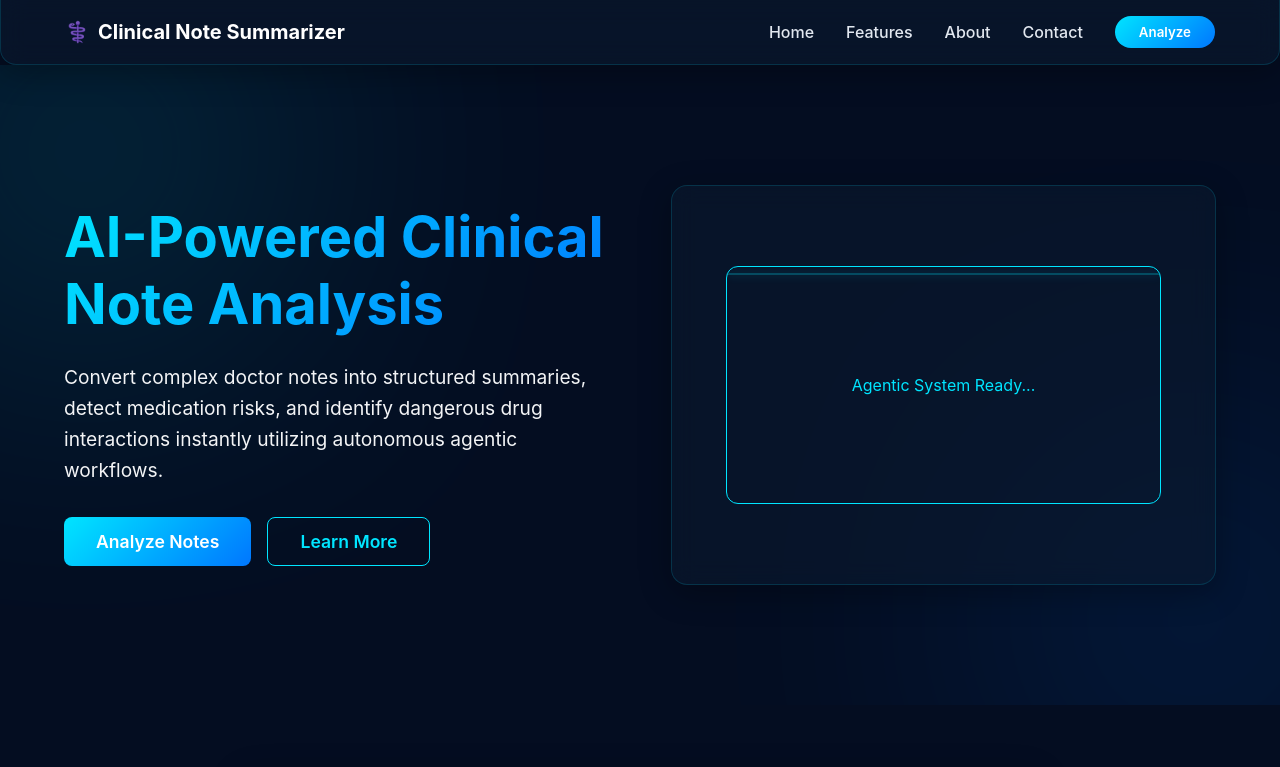
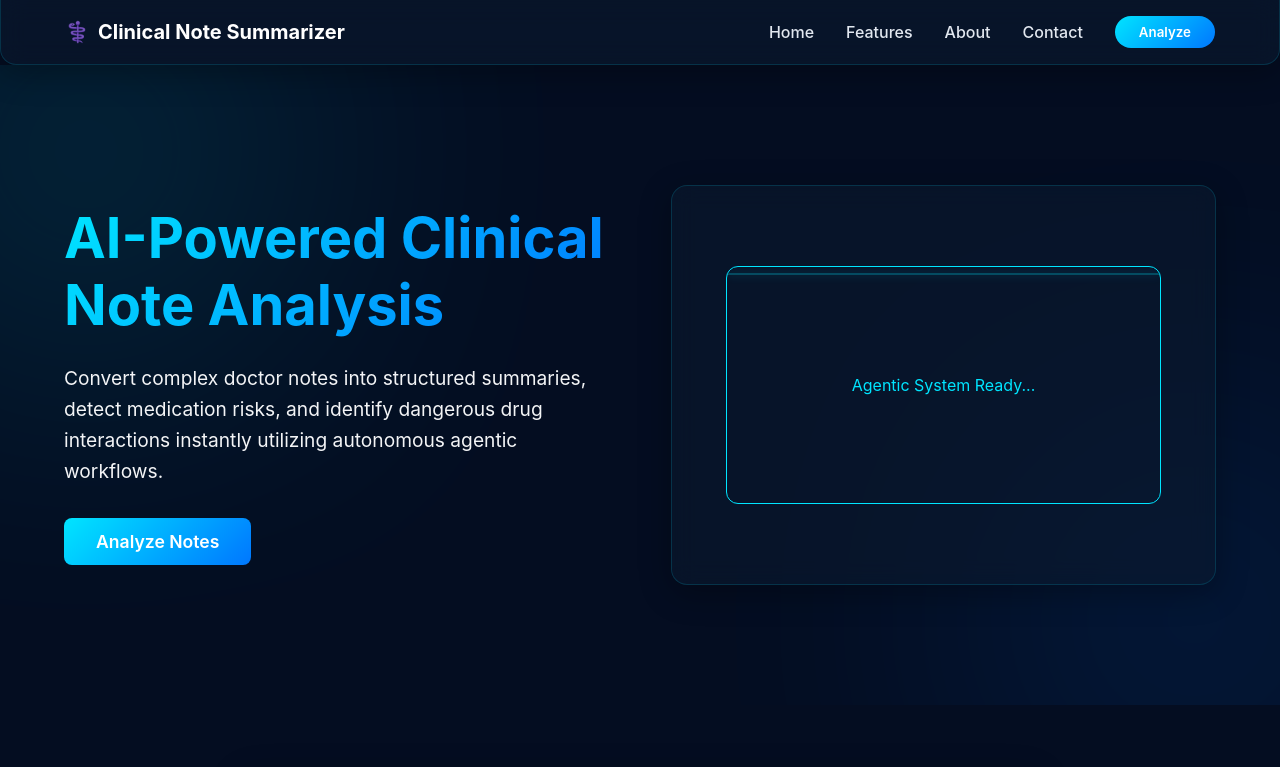
Before and after one commit to manya-n2/medbriefai, a React app in the folder frontend/: page / in a window 1280 px wide. Shown: the top 767 px of the page. Built offline with nearby package versions, Linux system fonts and the light colour scheme; the HTML template or start-up script is replaced by a standard one.

Commit message:
learn remove

```diff
--- a/frontend/src/Home.jsx
+++ b/frontend/src/Home.jsx
@@ -91,7 +91,7 @@ const Home = () => {
               <button className="btn-primary glow-hover" onClick={() => document.getElementById('analyze').scrollIntoView({ behavior: 'smooth' })}>
                 Analyze Notes
               </button>
-              <button className="btn-secondary">Learn More</button>
+
             </div>
           </div>
           <div className="hero-illustration glass">
--- a/frontend/src/main.jsx
+++ b/frontend/src/main.jsx
@@ -1,5 +1,6 @@
 import React from 'react'
 import ReactDOM from 'react-dom/client'
+
 import App from './App.jsx'
 import './index.css'
 
```
Also changed, not shown: 1 other file (tests, documents, lock files or other folders).
